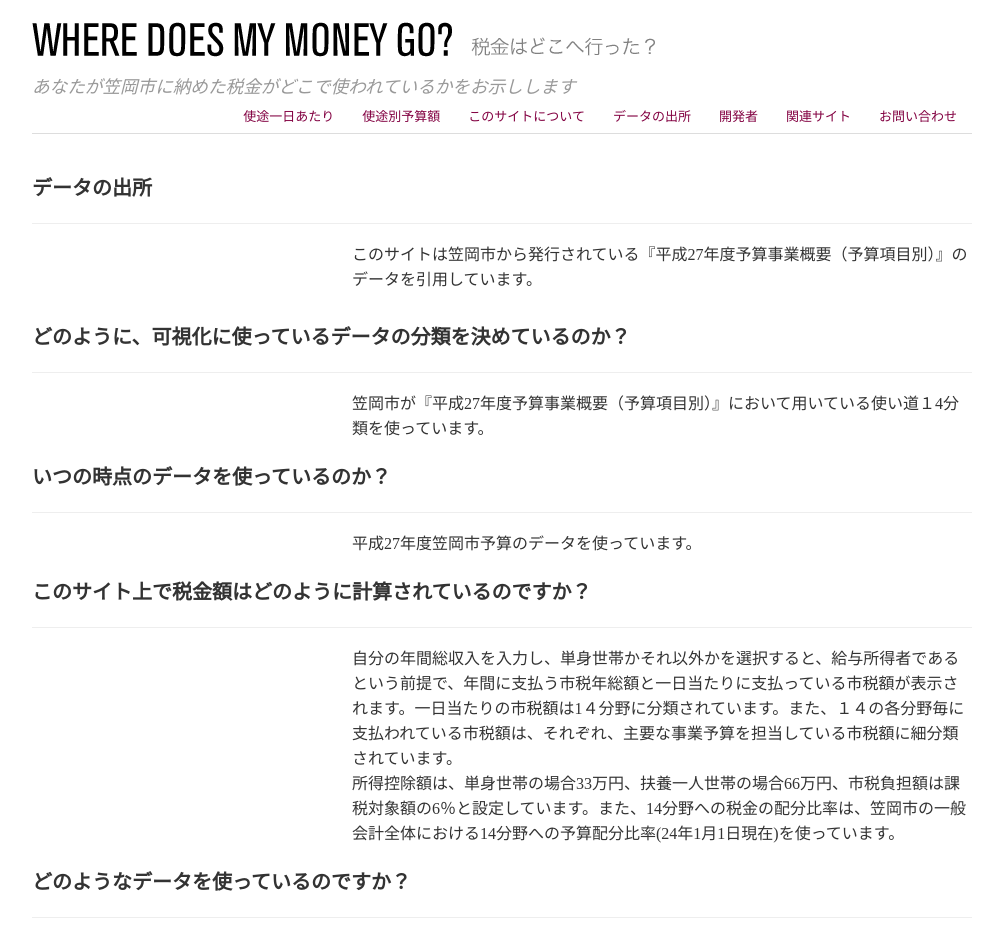
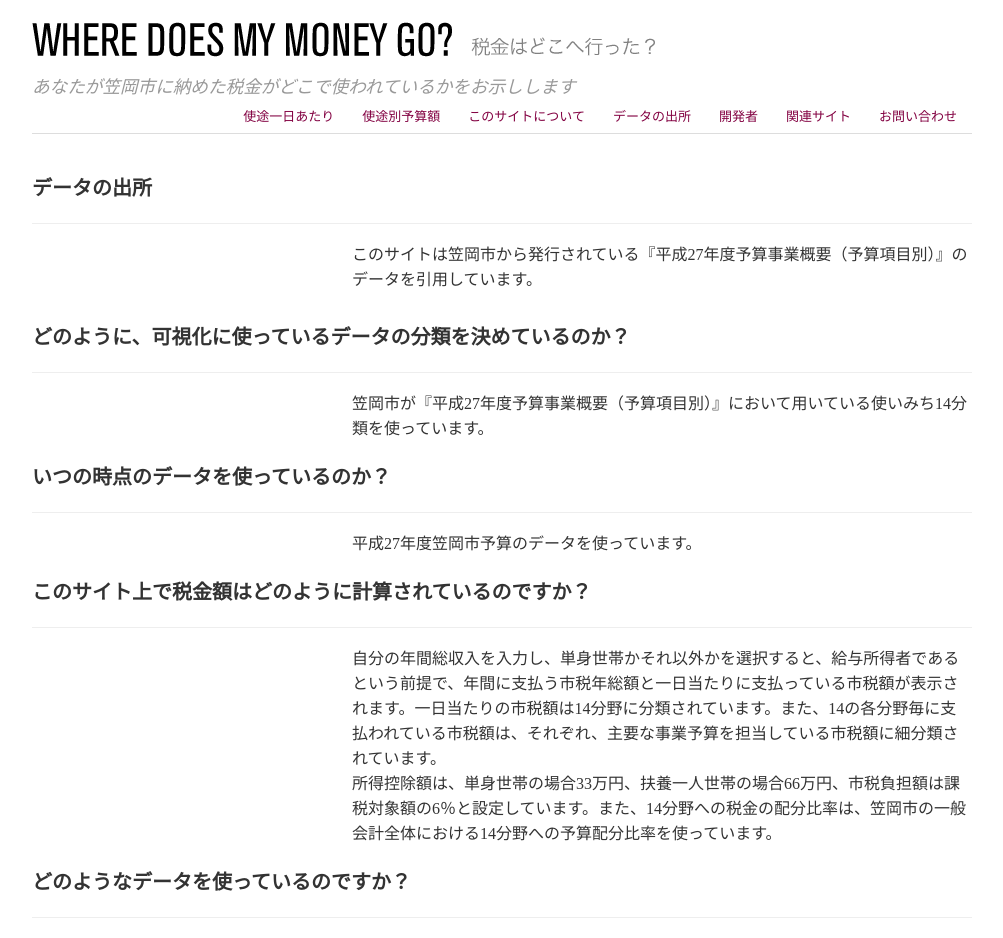
Before and after one commit to data-cradle/spending-kasaoka, a Jekyll site: the page built from sources.html, in a window 1280 px wide and 1400 px high. Shown: the top 938 px of the window, without its empty margins (138-1141 px from the left). Built offline with Jekyll 4.4.1, drawn with Linux system fonts in a browser that asks for light colours; nearby versions of some CDN libraries; some of the changed text lies outside the part shown.

Commit message:
reviced about ,sources and dailybread

```diff
--- a/about.html
+++ b/about.html
@@ -26,10 +26,10 @@
 
 <div class="row">
   <div class="span8 offset4">
-    <p>自分の年間総収入をスライドで設定し、単身世帯か扶養一人世帯かを選択すると、給与所得者であるという前提で、笠岡市に納めている市税年総額と1４分野毎に一日当たり支払っている市税額が表示されます。
+    <p>自分の年間総収入をスライドで設定し、単身世帯か扶養一人世帯かを選択すると、給与所得者であるという前提で、笠岡市に納めている市税年総額と14分野毎に一日当たり支払っている市税額が表示されます。
     <ul>
       <li style="list-style:none">※所得控除額は、単身世帯の場合33万円、扶養一人世帯の場合66万円、市税負担額は課税対象額の6％と設定しています。</li>
-      <li style="list-style:none">※税金の配分比率は、笠岡市が「平成27年度予算事業概要（予算項目別）」において用いている一般会計予算の使いみち1４分類を使っています。</li>
+      <li style="list-style:none">※税金の配分比率は、笠岡市が「平成27年度予算事業概要（予算項目別）」において用いている一般会計予算の使いみち14分類を使っています。</li>
     </ul>
     </p>
 
@@ -55,7 +55,7 @@
 
 <div class="row">
   <div class="span8 offset4">
-    <p><a href="contact.html">コンタクトフォーム</a>からご連絡ください。</p><br>このサイトは、<strong>高梁川流域オープンデータポータルサイト「<a href="dhttp://dataeye.jp/pages/content/index.html">dataeye データから見えるもの</a>」</strong>のコンテンツの一つです。
+    <p><a href="contact.html">コンタクトフォーム</a>からご連絡ください。</p><br>このサイトは、<strong>高梁川流域オープンデータポータルサイト「<a href="http://dataeye.jp/pages/content/index.html">dataeye データから見えるもの</a>」</strong>のコンテンツの一つです。
 ご意見・ご要望がございましたら、<strong>「<a href="http://dataeye.jp/contact/contact_register/index.html">dataeye アイデアボックス</a>」</strong>からご連絡ください。
   </div>
 </div>
--- a/js/dailybread.js
+++ b/js/dailybread.js
@@ -112,7 +112,7 @@
 
   this.setSalary = function (salary) {
     self.salaryVal = salary
-    self.taxVal = (salary - (baseKoujo + (dependentType == 'family' ? huyoKoujo : 0))) * taxRate;
+    self.taxVal = (salary - (baseKoujo + (dependentType == 'family' ? huyoKoujo : 0))) * taxRate + 3000;
   }
 
   this.draw = function () {
--- a/sources.html
+++ b/sources.html
@@ -16,7 +16,7 @@
 
 <div class="row">
   <div class="span8 offset4">
-    笠岡市が『平成27年度予算事業概要（予算項目別）』において用いている使い道１4分類を使っています。
+    笠岡市が『平成27年度予算事業概要（予算項目別）』において用いている使いみち14分類を使っています。
   </div>
 </div>
 <h2 class="page-header">いつの時点のデータを使っているのか？ </h2>
@@ -31,7 +31,7 @@
 
 <div class="row">
   <div class="span8 offset4">
-自分の年間総収入を入力し、単身世帯かそれ以外かを選択すると、給与所得者であるという前提で、年間に支払う市税年総額と一日当たりに支払っている市税額が表示されます。一日当たりの市税額は1４分野に分類されています。また、１４の各分野毎に支払われている市税額は、それぞれ、主要な事業予算を担当している市税額に細分類されています。<br/>所得控除額は、単身世帯の場合33万円、扶養一人世帯の場合66万円、市税負担額は課税対象額の6％と設定しています。また、14分野への税金の配分比率は、笠岡市の一般会計全体における14分野への予算配分比率(24年1月1日現在)を使っています。
+自分の年間総収入を入力し、単身世帯かそれ以外かを選択すると、給与所得者であるという前提で、年間に支払う市税年総額と一日当たりに支払っている市税額が表示されます。一日当たりの市税額は14分野に分類されています。また、14の各分野毎に支払われている市税額は、それぞれ、主要な事業予算を担当している市税額に細分類されています。<br/>所得控除額は、単身世帯の場合33万円、扶養一人世帯の場合66万円、市税負担額は課税対象額の6％と設定しています。また、14分野への税金の配分比率は、笠岡市の一般会計全体における14分野への予算配分比率を使っています。
 </div>
 </div>
 
```
Also changed, not shown: other parts of sources.html (+1 -1 lines).
